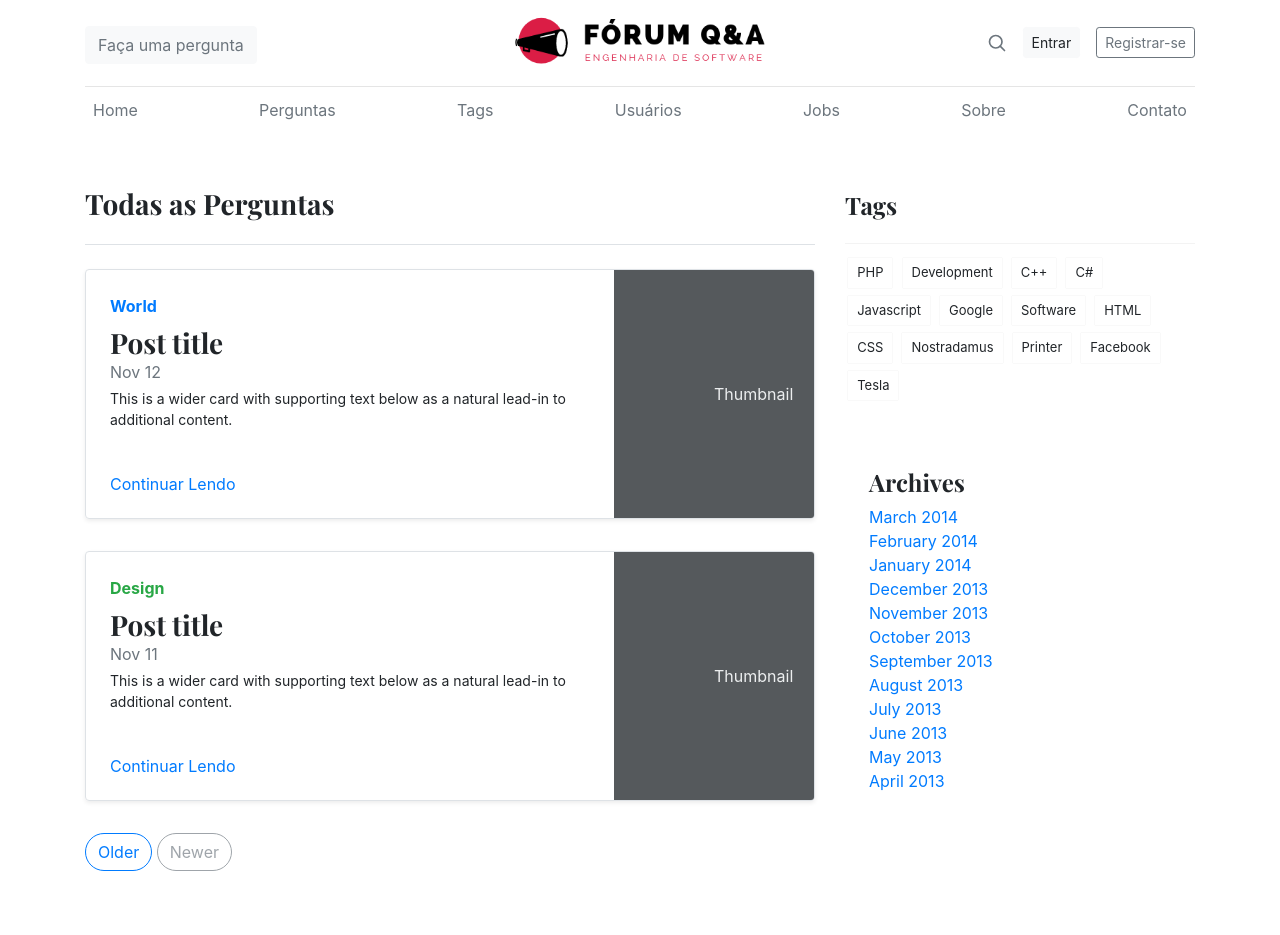
After one commit to renato-lopes/engenharia-de-software, a Django app: page /all-posts/ in a window 1280 px wide. The commit adds this page. Run offline with Django 3.2, Linux system fonts and the light colour scheme; some libraries are stand-ins or nearby versions.

Commit message:
add posts page

```diff
--- a/qa/forum/templates/forum/header.html
+++ b/qa/forum/templates/forum/header.html
@@ -24,7 +24,7 @@
       <div class="nav-scroller py-1 mb-2">
         <nav class="nav d-flex justify-content-between">
           <a class="p-2 text-muted" href="{% url 'forum:index' %}">Home</a>
-          <a class="p-2 text-muted" href="#">Perguntas</a>
+          <a class="p-2 text-muted" href="{% url 'forum:all_posts' %}">Perguntas</a>
           <a class="p-2 text-muted" href="#">Tags</a>
           <a class="p-2 text-muted" href="{% url 'forum:users' %}">Usuários</a>
           <a class="p-2 text-muted" href="#">Jobs</a>
--- /dev/null
+++ b/qa/forum/templates/forum/posts.html
@@ -0,0 +1,120 @@
+{% extends "forum/base.html" %}
+{% load static %}
+<!-- Carrega arquivos estáticos (css, imagens, js) -->
+
+{% block css %}
+{% endblock %}
+
+{% block content %}
+<div class='container'>
+
+    {%  include "forum/header.html" %}
+    <div class="row">
+        <div class="col-md-8 blog-main mt-5">
+            <h3 class="pb-4 mb-4 border-bottom">
+                Todas as Perguntas
+            </h3>
+            <div class="row mb-2">
+                <div class="col-md-12">
+                    <div
+                        class="row no-gutters border rounded overflow-hidden flex-md-row mb-4 shadow-sm h-md-250 position-relative">
+                        <div class="col p-4 d-flex flex-column position-static">
+                            <strong class="d-inline-block mb-2 text-primary">World</strong>
+                            <h3 class="mb-0">Post title</h3>
+                            <div class="mb-1 text-muted">Nov 12</div>
+                            <p class="card-text mb-auto">This is a wider card with supporting text below as a natural
+                                lead-in to additional content.</p>
+                            <a href="{% url 'posts:post' %}" class="stretched-link">Continuar Lendo</a>
+                        </div>
+                        <div class="col-auto d-none d-lg-block">
+                            <svg class="bd-placeholder-img" width="200" height="250" xmlns="http://www.w3.org/2000/svg"
+                                preserveAspectRatio="xMidYMid slice" focusable="false" role="img"
+                                aria-label="Placeholder: Thumbnail">
+                                <title>Placeholder</title>
+                                <rect width="100%" height="100%" fill="#55595c" /><text x="50%" y="50%" fill="#eceeef"
+                                    dy=".3em">Thumbnail</text>
+                            </svg>
+                        </div>
+                    </div>
+                </div>
+            </div>
+            <div class="row mb-2">
+                <div class="col-md-12">
+                    <div
+                        class="row no-gutters border rounded overflow-hidden flex-md-row mb-4 shadow-sm h-md-250 position-relative">
+                        <div class="col p-4 d-flex flex-column position-static">
+                            <strong class="d-inline-block mb-2 text-success">Design</strong>
+                            <h3 class="mb-0">Post title</h3>
+                            <div class="mb-1 text-muted">Nov 11</div>
+                            <p class="mb-auto">This is a wider card with supporting text below as a natural lead-in to
+                                additional content.</p>
+                            <a href="{% url 'posts:post' %}" class="stretched-link">Continuar Lendo</a>
+                        </div>
+                        <div class="col-auto d-none d-lg-block">
+                            <svg class="bd-placeholder-img" width="200" height="250" xmlns="http://www.w3.org/2000/svg"
+                                preserveAspectRatio="xMidYMid slice" focusable="false" role="img"
+                                aria-label="Placeholder: Thumbnail">
+                                <title>Placeholder</title>
+                                <rect width="100%" height="100%" fill="#55595c" /><text x="50%" y="50%" fill="#eceeef"
+                                    dy=".3em">Thumbnail</text>
+                            </svg>
+                        </div>
+                    </div>
+                </div>
+            </div>
+
+            <nav class="blog-pagination">
+                <a class="btn btn-outline-primary" href="#">Older</a>
+                <a class="btn btn-outline-secondary disabled" href="#" tabindex="-1" aria-disabled="true">Newer</a>
+            </nav>
+
+        </div><!-- /.blog-main -->
+        <aside class="col-md-4 blog-sidebar mt-5">
+                <div class="widget">
+                        <header class="widget__header mt-1 pb-3">
+                            <h4>Tags</h4>
+                        </header>
+                        <div class="widget__tags">
+                            <a class="tag">PHP</a>
+                            <a class="tag">Development</a>
+                            <a class="tag">C++</a>
+                            <a class="tag">C#</a>
+                            <a class="tag">Javascript</a>
+                            <a class="tag">Google</a>
+                            <a class="tag">Software</a>
+                            <a class="tag">HTML</a>
+                            <a class="tag">CSS</a>
+                            <a class="tag">Nostradamus</a>
+                            <a class="tag">Printer</a>
+                            <a class="tag">Facebook</a>
+                            <a class="tag">Tesla</a>
+                        </div>
+                    </div>
+
+                <div class="p-4">
+                  <h4>Archives</h4>
+                  <ol class="list-unstyled mb-0">
+                    <li><a href="#">March 2014</a></li>
+                    <li><a href="#">February 2014</a></li>
+                    <li><a href="#">January 2014</a></li>
+                    <li><a href="#">December 2013</a></li>
+                    <li><a href="#">November 2013</a></li>
+                    <li><a href="#">October 2013</a></li>
+                    <li><a href="#">September 2013</a></li>
+                    <li><a href="#">August 2013</a></li>
+                    <li><a href="#">July 2013</a></li>
+                    <li><a href="#">June 2013</a></li>
+                    <li><a href="#">May 2013</a></li>
+                    <li><a href="#">April 2013</a></li>
+                  </ol>
+                </div>
+
+
+              </aside><!-- /.blog-sidebar -->
+    </div>
+</div>
+
+{% block js %}
+{% endblock %}
+
+{% endblock %}
--- a/qa/forum/urls.py
+++ b/qa/forum/urls.py
@@ -5,5 +5,5 @@ app_name = 'forum'
 urlpatterns = [
     path('', views.index , name='index'),
     path('users/', views.users , name='users'),
-
+    path('all-posts/', views.all_posts , name='all_posts'),
 ]
--- a/qa/forum/views.py
+++ b/qa/forum/views.py
@@ -15,3 +15,10 @@ def users(request):
         'title': 'Usuários'
     }
     return render(request, 'forum/users.html', context)
+
+
+def all_posts(request):
+    context = {
+        'title': 'Perguntas'
+    }
+    return render(request, 'forum/posts.html', context)
--- a/qa/static/forum/css/base.css
+++ b/qa/static/forum/css/base.css
@@ -577,3 +577,41 @@ section:nth-child(1) {
   background-repeat: no-repeat;
   background-position: center;
 }
+
+/* tag sidebar */
+.widget {
+  margin-bottom: 40px;
+}
+
+.widget__header {
+  display: flex;
+  align-items: center;
+  justify-content: space-between;
+  font-size: 0.875rem;
+  padding-bottom: 0.625rem;
+  margin-bottom: 0.625rem;
+  border-bottom: 1px solid rgba(0, 0, 0, 0.0470588);
+}
+.widget__header-link {
+  color: rgba(0, 0, 0, 0.6);
+}
+.widget__header-link:hover {
+  color: rgba(0, 0, 0, 0.8);
+}
+.widget__tags {
+  font-size: 0.8125rem;
+}
+.widget__tags .tag {
+  background: rgba(255, 255, 255, 0.97);
+  box-shadow: 0 0 1px rgba(0, 0, 0, 0.15);
+  border: 1px solid rgba(255, 255, 255, 0.15);
+  color: rgba(0, 0, 0, 0.6);
+  display: inline-block;
+  padding: 0.25rem 0.5rem;
+  margin: 0.25rem 0.2rem;
+}
+.widget__tags .tag:hover {
+  background: #fff;
+  border-color: rgba(0, 0, 0, 0.15);
+  color: rgba(0, 0, 0, 0.8);
+}
```
